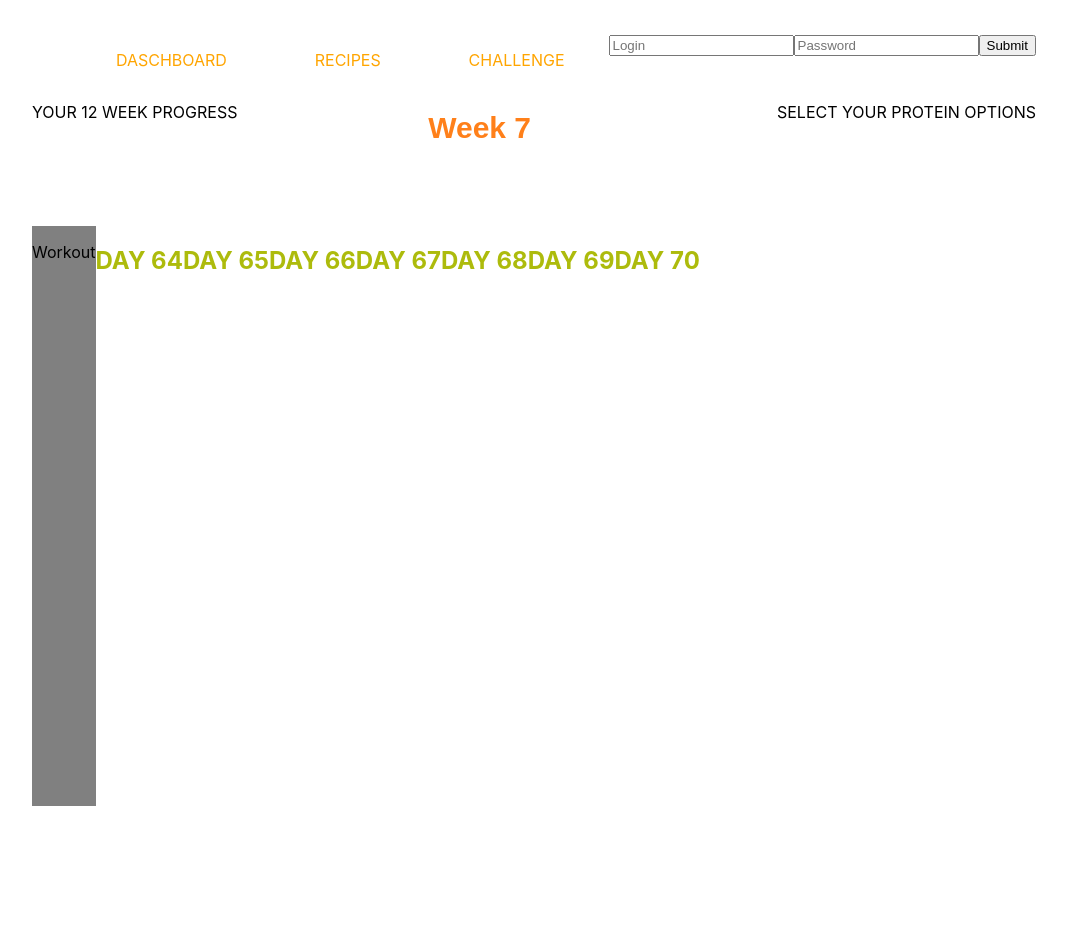
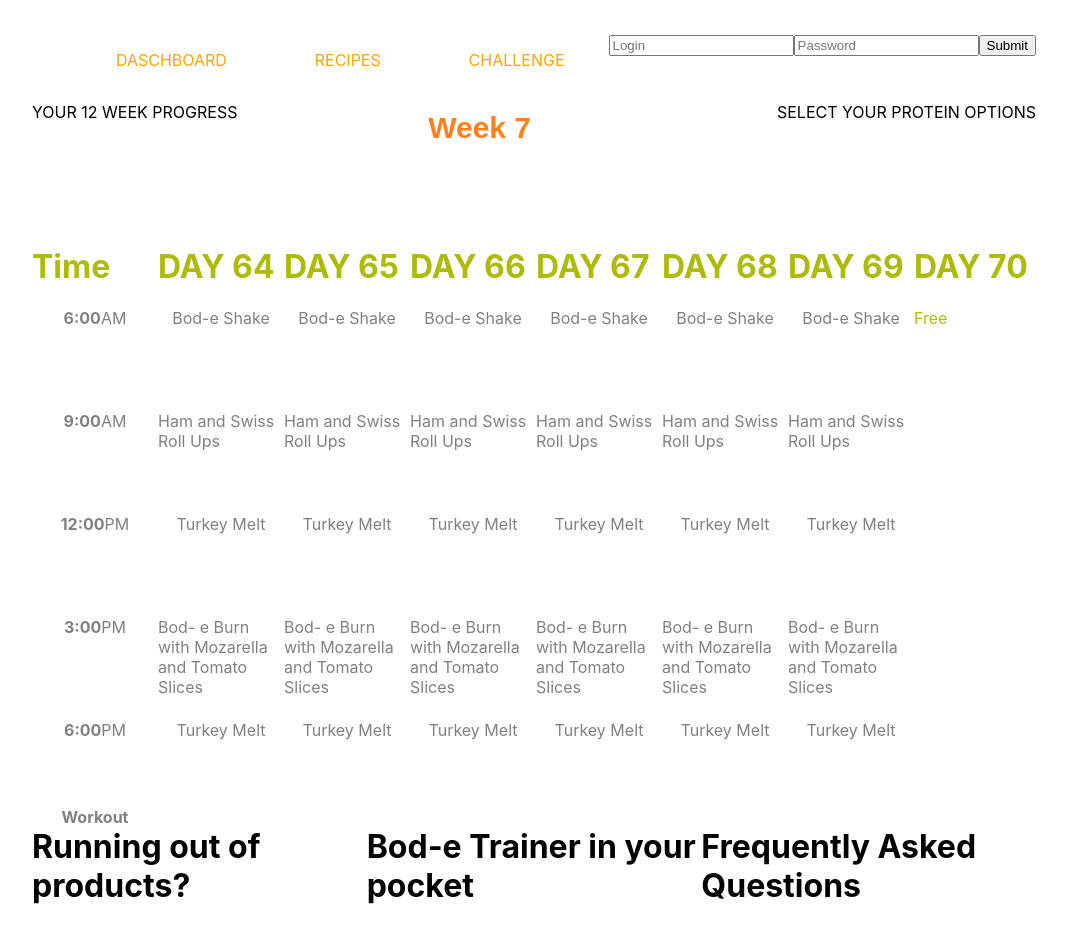
Before and after one commit to adrian-glowienka/ZadanieRekrutacyjneGet, a React (Create React App) app: page / in a window 1280 px wide. Shown: the top 928 px of the page, without its empty margins (106-1173 px from the left). Built offline with nearby package versions, Linux system fonts and the light colour scheme.

Commit message:
add table form

```diff
--- a/src/App.css
+++ b/src/App.css
@@ -2,6 +2,9 @@ body {
   margin: 34px 138px 616px 138px;
 }
 
+/* div {
+  box-sizing: border-box;
+} */
 
 .Header-board  {
   display: flex;
@@ -39,26 +42,41 @@ label {
 
 .Board {
   height: 580px;
-  display: flex;
 }
 
 .Time-form  {
   background-color: gray;
+
 }
 
 .Days-section  {
   color: #adbb0c;
   display: flex;
   justify-content: space-between;
+}
+
+.Days-week  {
+  width: 126px;
+  height: 87px;
+}
+
+.Item {
+  width: 126px;
+  height: 87px;
+  color: gray;
+}
+
+.Item p {
+  display: flex;
+  justify-content: center;
+}
+
+.Item p1 {
+  display: flex;
+  justify-content: center;
+}
+
+.Footer {
+  display: flex;
 
 }
-
-
-/* .Days-section h1 {
-  display: flex;
-  flex-direction: row;
-  width: 181px;
-  height: 19px;
-  color: #adbb0c;
-
-} */
--- a/src/App.js
+++ b/src/App.js
@@ -3,6 +3,7 @@ import './App.css';
 import Header from './components/Header/header';
 import Slider from './components/Slider/Slider';
 import WeekBoard from './components/WeekBoard/WeekBoard';
+import Footer from './components/Footer/Footer';
 
 function App() {
   return (
@@ -10,6 +11,7 @@ function App() {
         <Header />
         <Slider />
         <WeekBoard />
+        <Footer />
     </div>
   );
 }
--- /dev/null
+++ b/src/components/Footer/Footer.js
@@ -0,0 +1,32 @@
+import React, { Component } from 'react'
+
+export default class Footer extends Component {
+    render() {
+        return (
+            <div className="Footer">
+                <div className="Foot-1">
+                    <h1>Running out of products?</h1>
+                    <p1>Lorem ipsum dolor sit amet, consect turadipiscing elit.
+                     Integer aliquet
+                    </p1><br></br>
+                    <button>Buy now</button>
+                </div>
+                <div className="Foot-2">
+                    <h1>Bod-e Trainer in your pocket</h1>
+                    <p1>Lorem ipsum dolor sit amet, consect turadipiscing elit.
+                     Integer aliquet
+                    </p1><br></br>
+                    <button>iOS</button>
+                    <button>Android</button>
+                </div>
+                <div className="Foot-3">
+                    <h1>Frequently Asked Questions</h1>
+                    <p1>Lorem ipsum dolor sit amet, consect turadipiscing elit.
+                     Integer aliquet
+                    </p1><br></br>
+                    <button>Read FAQs</button>
+                </div>
+            </div>
+        )
+    }
+}
--- a/src/components/WeekBoard/WeekBoard.js
+++ b/src/components/WeekBoard/WeekBoard.js
@@ -3,34 +3,158 @@ import React, { Component } from 'react'
 export default class WeekBoard extends Component {
     render() {
         return (
-            <main className="Board">
-                <div className="Time-form">
-                    <p>Workout</p>
-                </div>
-                <section className="Days-section">
+            <div className="Board">
+                <div className="Days-section">
+
                     <div className="Days-week">
-                        <h1>DAY 64</h1>
+                        <div>
+                            <h1>Time</h1>
+                        </div>
+                        <div className="Item">
+                            <p><b>6:00</b>AM</p>
+                        </div>
+                        <div className="Item">
+                            <p><b>9:00</b>AM</p>
+                        </div>
+                        <div className="Item">
+                            <p><b>12:00</b>PM</p>
+                        </div>
+                        <div className="Item">
+                            <p><b>3:00</b>PM</p>
+                        </div>
+                        <div className="Item">
+                            <p><b>6:00</b>PM</p>
+                        </div>
+                        <div className="Item">
+                            <p1><b>Workout</b></p1>
+                        </div>
                     </div>
+
+                    <div className="Days-week">
+                        <div>
+                            <h1>DAY 64</h1>
+                        </div>
+                        <div className="Item">
+                            <p>Bod-e Shake</p>
+                        </div>
+                        <div className="Item">
+                            <p>Ham and Swiss Roll Ups</p>
+                        </div>
+                        <div className="Item">
+                            <p>Turkey Melt</p>
+                        </div>
+                        <div className="Item">
+                            <p>Bod- e Burn with Mozarella and Tomato Slices</p>
+                        </div>
+                        <div className="Item">
+                            <p>Turkey Melt</p>
+                        </div>
+                    </div>
+
                     <div className="Days-week">
                         <h1>DAY 65</h1>
+                        <div className="Item">
+                            <p>Bod-e Shake</p>
+                        </div>
+                        <div className="Item">
+                            <p>Ham and Swiss Roll Ups</p>
+                        </div>
+                        <div className="Item">
+                            <p>Turkey Melt</p>
+                        </div>
+                        <div className="Item">
+                            <p>Bod- e Burn with Mozarella and Tomato Slices</p>
+                        </div>
+                        <div className="Item">
+                            <p>Turkey Melt</p>
+                        </div>
                     </div>
-                    <div>
+
+                    <div className="Days-week">
                         <h1>DAY 66</h1>
+                        <div className="Item">
+                            <p>Bod-e Shake</p>
+                        </div>
+                        <div className="Item">
+                            <p>Ham and Swiss Roll Ups</p>
+                        </div>
+                        <div className="Item">
+                            <p>Turkey Melt</p>
+                        </div>
+                        <div className="Item">
+                            <p>Bod- e Burn with Mozarella and Tomato Slices</p>
+                        </div>
+                        <div className="Item">
+                            <p>Turkey Melt</p>
+                        </div>
                     </div>
-                    <div>
+
+                    <div className="Days-week">
                         <h1>DAY 67</h1>
+                        <div className="Item">
+                            <p>Bod-e Shake</p>
+                        </div>
+                        <div className="Item">
+                            <p>Ham and Swiss Roll Ups</p>
+                        </div>
+                        <div className="Item">
+                            <p>Turkey Melt</p>
+                        </div>
+                        <div className="Item">
+                            <p>Bod- e Burn with Mozarella and Tomato Slices</p>
+                        </div>
+                        <div className="Item">
+                            <p>Turkey Melt</p>
+                        </div>
                     </div>
-                    <div>
+
+                    <div className="Days-week">
                         <h1>DAY 68</h1>
+                        <div className="Item">
+                            <p>Bod-e Shake</p>
+                        </div>
+                        <div className="Item">
+                            <p>Ham and Swiss Roll Ups</p>
+                        </div>
+                        <div className="Item">
+                            <p>Turkey Melt</p>
+                        </div>
+                        <div className="Item">
+                            <p>Bod- e Burn with Mozarella and Tomato Slices</p>
+                        </div>
+                        <div className="Item">
+                            <p>Turkey Melt</p>
+                        </div>
                     </div>
-                    <div>
+
+                    <div className="Days-week">
                         <h1>DAY 69</h1>
+                        <div className="Item">
+                            <p>Bod-e Shake</p>
+                        </div>
+                        <div className="Item">
+                            <p>Ham and Swiss Roll Ups</p>
+                        </div>
+                        <div className="Item">
+                            <p>Turkey Melt</p>
+                        </div>
+                        <div className="Item">
+                            <p>Bod- e Burn with Mozarella and Tomato Slices</p>
+                        </div>
+                        <div className="Item">
+                            <p>Turkey Melt</p>
+                        </div>
                     </div>
-                    <div>
+
+                    <div className="Days-week">
                         <h1>DAY 70</h1>
+                        <div>
+                            <p>Free</p>
+                        </div>
                     </div>
-                </section>
-            </main>
+
+                </div>
+            </div>
         )
     }
 }
```
